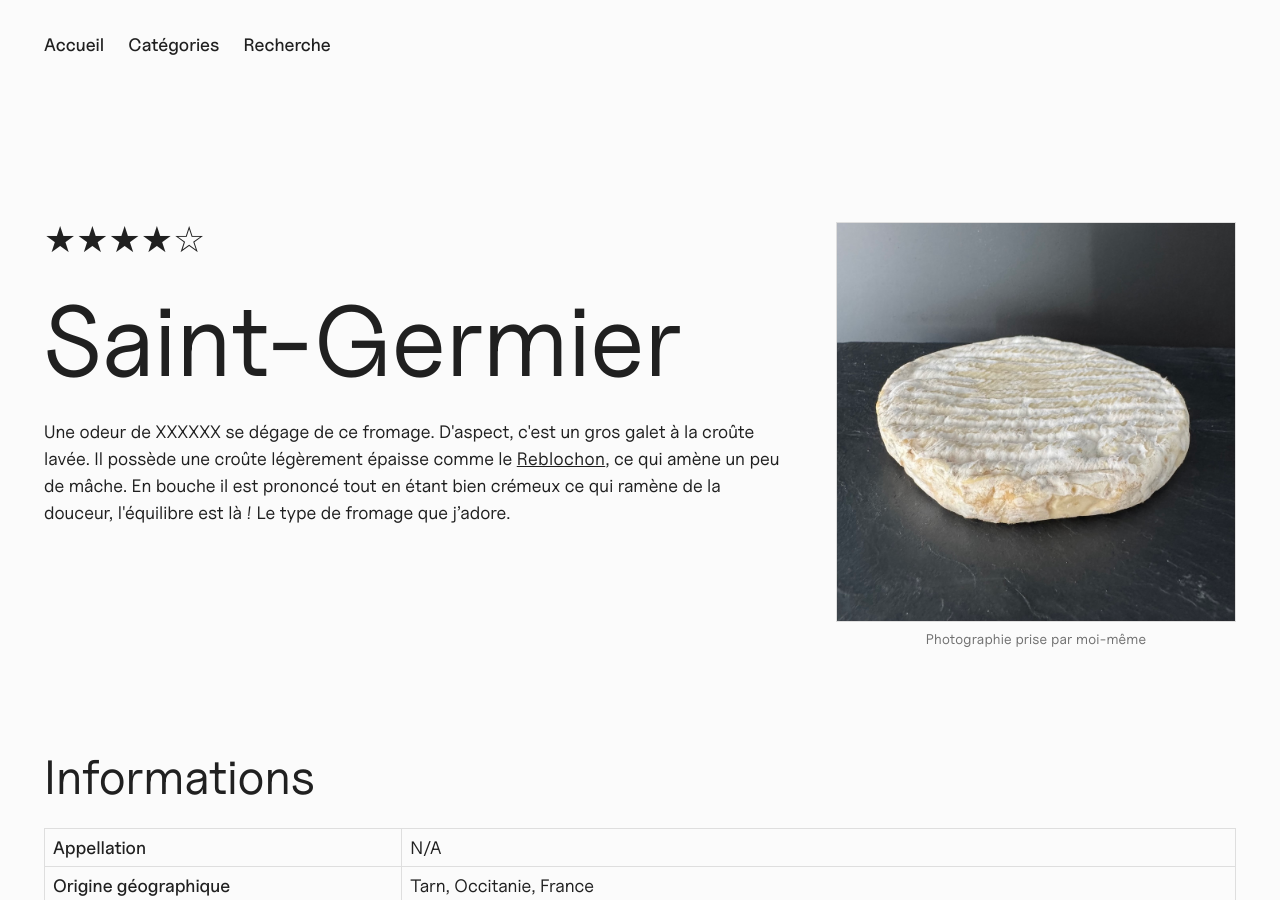
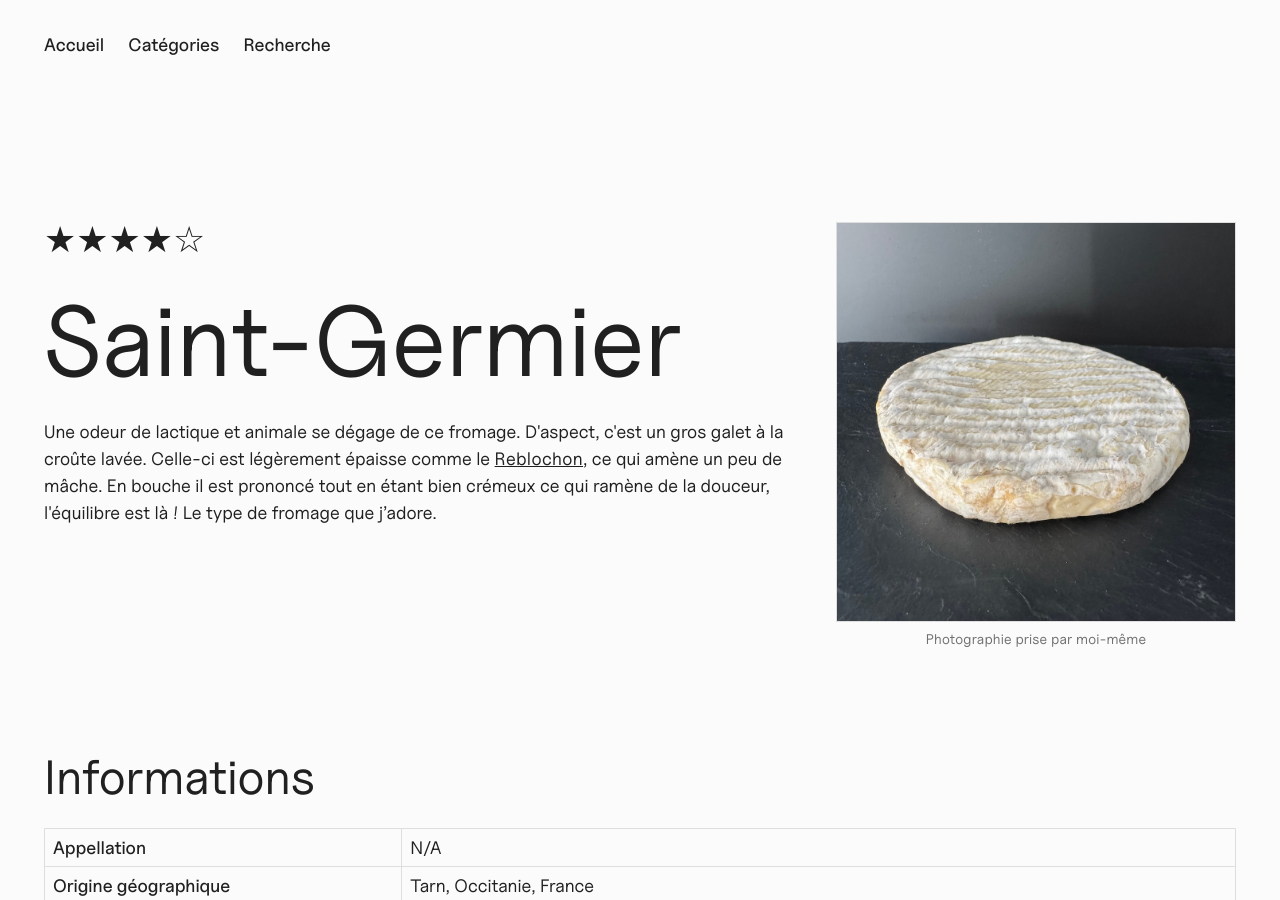
Before and after one commit to timotheejulien/fromages, a Jekyll site: the page built from _posts/2024-02-21-saint-germier.md, in a window 1280 px wide and 900 px high. Built offline with Jekyll 4.4.1, drawn with Linux system fonts in a browser that asks for light colours; comment, search, counter and statistics services are not loaded.

Commit message:
Update: 2024-02-21-saint-germier.md

```diff
--- a/_posts/2024-02-21-saint-germier.md
+++ b/_posts/2024-02-21-saint-germier.md
@@ -5,7 +5,7 @@ rating-date: "2024-02-21"
 note: "★★★★☆"
 image: /images/posts/saint-germier.jpg
 image-credit: Photographie prise par moi-même
-comment: Une odeur de XXXXXX se dégage de ce fromage. D'aspect, c'est un gros galet à la croûte lavée. Il possède une croûte légèrement épaisse comme le <a href="https://fromages.timotheejulien.fr/reblochon.html">Reblochon</a>, ce qui amène un peu de mâche. En bouche il est prononcé tout en étant bien crémeux ce qui ramène de la douceur, l'équilibre est là ! Le type de fromage que j’adore.
+comment: Une odeur de lactique et animale se dégage de ce fromage. D'aspect, c'est un gros galet à la croûte lavée. Celle-ci est légèrement épaisse comme le <a href="https://fromages.timotheejulien.fr/reblochon.html">Reblochon</a>, ce qui amène un peu de mâche. En bouche il est prononcé tout en étant bien crémeux ce qui ramène de la douceur, l'équilibre est là ! Le type de fromage que j’adore.
 tags:
     - Pâte molle
     - Pâte lavée
```
